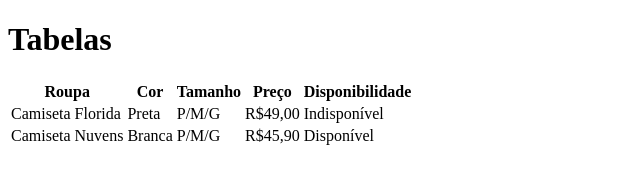
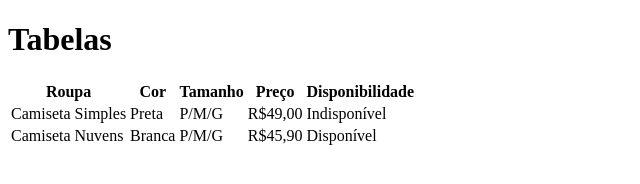
Before and after one commit to pffreis/Table, a plain HTML site: page index.html in a window 1280 px wide. Shown: the full height of the page, 0-640 px from the left. Drawn offline with Linux system fonts and the light colour scheme.

Commit message:
Mudado para camiseta simples

```diff
--- a/index.html
+++ b/index.html
@@ -19,7 +19,7 @@
         </tr>
 
         <tr>
-            <td>Camiseta Florida</td>
+            <td>Camiseta Simples</td>
             <td>Preta</td>
             <td>P/M/G</td>
             <td>R$49,00</td>
```
